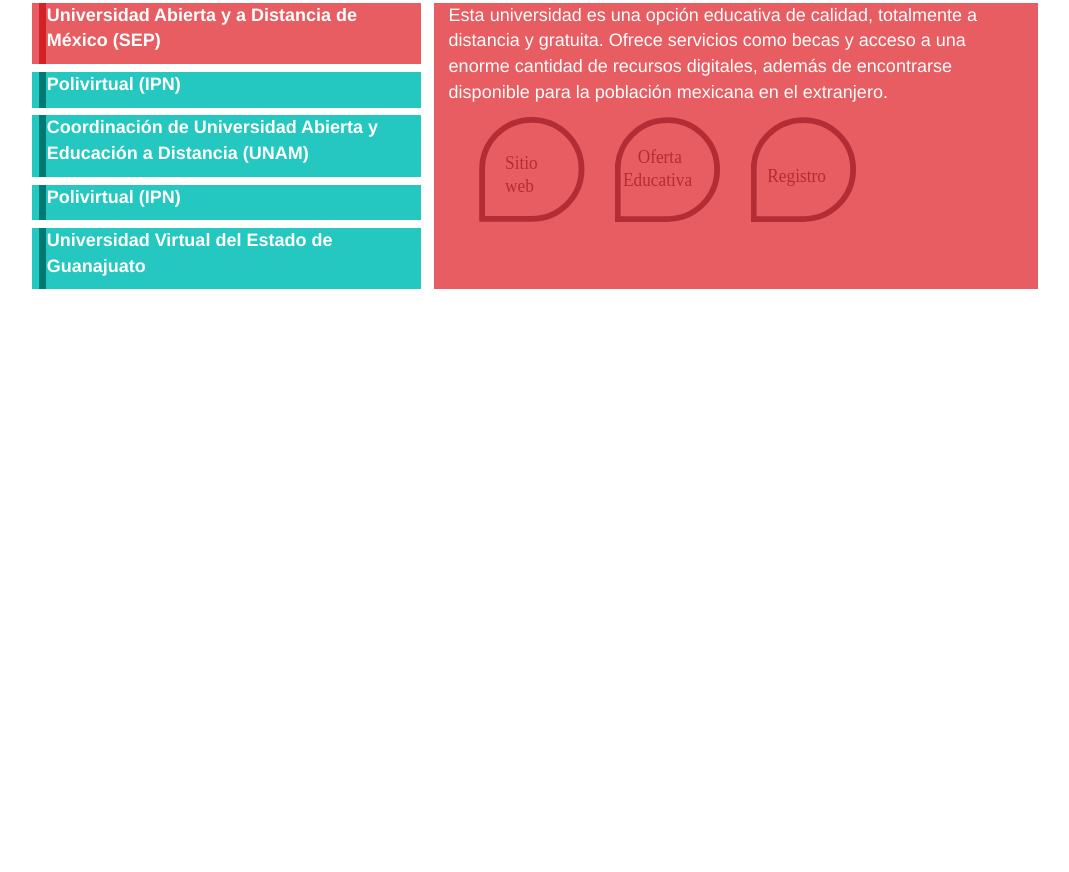
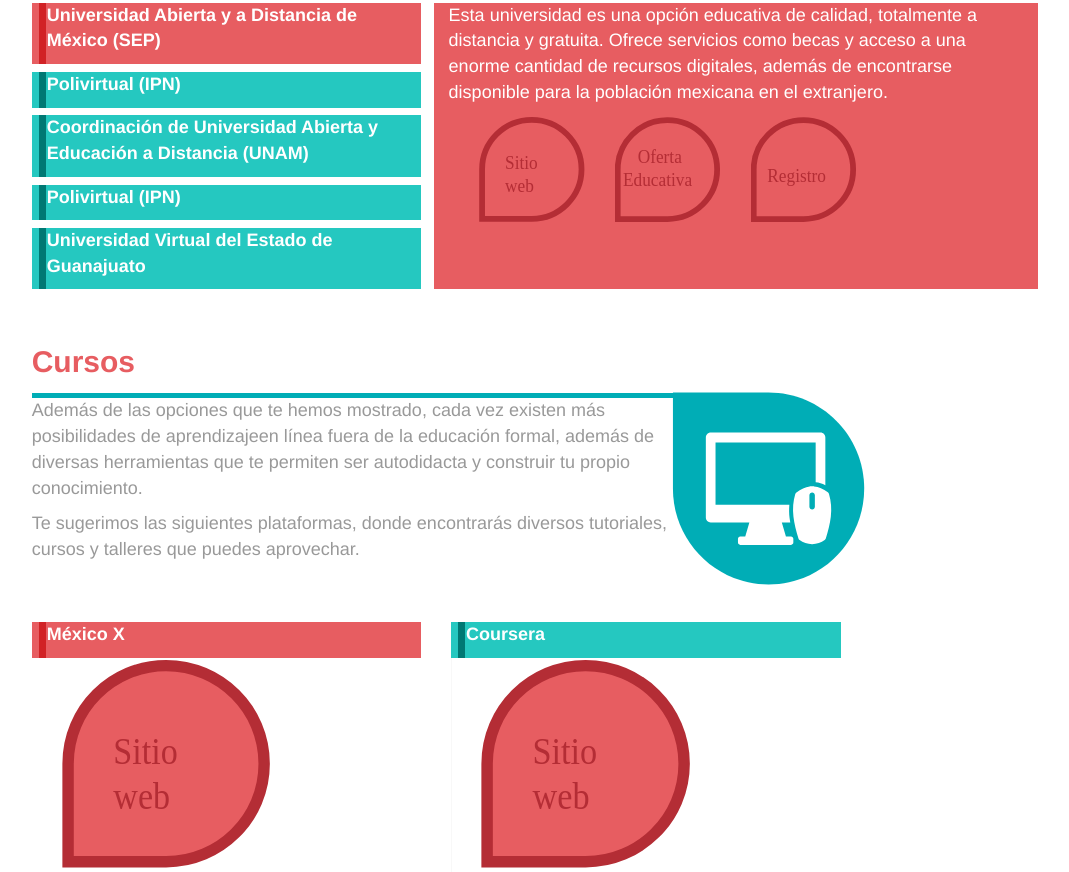
Before and after one commit to GabrielVerduzco/Education, a plain HTML site: page index.html in a window 1280 px wide. Shown: the part 440-1312 px from the top of the page, without its empty margins (120-1189 px from the left). Before the commit the page ends 800 px from the top, so only its background shows below. Drawn offline with Linux system fonts and the light colour scheme; files that its build step writes are made by us from their sources.

Commit message:
effect done

```diff
--- a/css/menu.css
+++ b/css/menu.css
@@ -1,3 +1,40 @@
+/*Estilos Base*/
+.contenedor-img {
+  float: left;
+  overflow: hidden;
+  position: relative;
+  text-align: center;
+  cursor: default;
+  background: #fff;
+}
+.contenedor-img .mascara,.contenedor-img .contenido {
+  /*width: 300px;*/
+  /*height: 200px;*/
+  position: absolute;
+  overflow: hidden;
+  height: 100%;
+  top: 0;
+  left: 0
+}
+.contenedor-img img {
+  display: block;
+  position: relative;
+}
+.ejemplo-3 img {
+  transition: all 0.4s ease-in-out;
+}
+.ejemplo-3 .mascara {
+  background-color: #f2f2f2;
+  transform: translateX(-100%);/*Desplazamos 300px a la izquierda*/
+  opacity: 1;
+  transition: all 0.4s ease-in-out;
+}
+.ejemplo-3:hover .mascara {
+  transform: translateX(0px);/*Regresamos a su posicioón original*/
+}
+.ejemplo-3:hover img {
+  transform: translateX(150%);/*Desplazamos 300px a la derecha*/
+}
 /* Declarar colores */
 .blue-box{
   background-color: #25c8c0;
@@ -31,6 +68,14 @@
   height: 100%;
 }
 /* Fin colores */
+#img-curso{
+  left: -31px;
+  top: 49px;
+  position: absolute;
+}
+.line{
+  border-top: 5px solid #00adb6;
+}
 #info{
   position: absolute;
   right: 0;
--- a/index.html
+++ b/index.html
@@ -117,6 +117,73 @@
           </div>
         </div>
       </section>
+      <section id='Cursos' class='col-xs-10 col-sm-10 col-md-10 col-xs-offset-2 col-sm-offset-1 col-md-offset-1 top-space'>
+        <div class="col-xs-12 col-md-12">
+          <div class='col-xs-8 col-sm-8 col-md-8'>
+            <p class='header red'>Cursos</p>
+            <p class='text gray line'>
+              Además de las opciones que te hemos mostrado, cada vez existen más
+              posibilidades de aprendizajeen línea fuera de la educación formal, además
+              de diversas herramientas que te permiten ser autodidacta y construir tu
+              propio conocimiento.
+            </p>
+            <p class="text gray">
+              Te sugerimos las siguientes plataformas, donde encontrarás diversos
+              tutoriales, cursos y talleres que puedes aprovechar.
+            </p>
+          </div>
+          <div class='col-xs-4 col-sm-4 col-md-4'>
+            <img src='css/img/images_iconocursos.svg' id='img-curso' class='col-xs-12 col-md-8'>
+          </div>
+        </div>
+        <div class="col-xs-12 col-md-12 top-space">
+          <div class="col-xs-10 col-sm-6 col-md-5 col-xs-offset-1 col-sm-offset-0">
+            <div class="red-box col-xs-12 col-sm-12 col-md-12 small-space">
+              <div class="red-dark"></div>
+              <p class='text bold'>
+                México X
+              </p>
+            </div>
+            <div class="contenedor-img ejemplo-3 col-xs-12 col-md-12">
+              <img src="css/img/icon_ link.svg" class='col-xs-12 col-md-8' />
+              <div class="mascara col-xs-12 col-md-12">
+                <p class='text top-space gray-box gray'>
+                  Este programa de la SEP reúne cursos
+                  abiertos en línea sobre una gran
+                  variedad de temas y respaldados por
+                  las mejores instituciones educativas
+                  de México. Para participar en ellos
+                  debes tomar en cuenta el calendario
+                  de cada uno.
+                </p>
+              </div>
+            </div>
+          </div>
+          <div class="col-xs-10 col-sm-6 col-md-5 col-xs-offset-1 col-sm-offset-0">
+            <div class="blue-box col-xs-12 col-sm-12 col-md-12 small-space">
+              <div class="blue-dark"></div>
+              <p class='text bold'>
+                Coursera
+              </p>
+            </div>
+            <div class="contenedor-img ejemplo-3 col-xs-12 col-md-12">
+              <img src="css/img/icon_ link.svg" class='col-xs-12 col-md-8' />
+              <div class="mascara col-xs-12 col-md-12">
+                <p class='text top-space gray-box gray'>
+                  Este programa de la SEP reúne cursos
+                  abiertos en línea sobre una gran
+                  variedad de temas y respaldados por
+                  las mejores instituciones educativas
+                  de México. Para participar en ellos
+                  debes tomar en cuenta el calendario
+                  de cada uno.
+                </p>
+              </div>
+            </div>
+          </div>
+
+        </div>
+      </section>
     </section>
   </body>
 </html>
```
Also changed, not shown: css/img/images_iconocursos.svg (added).
